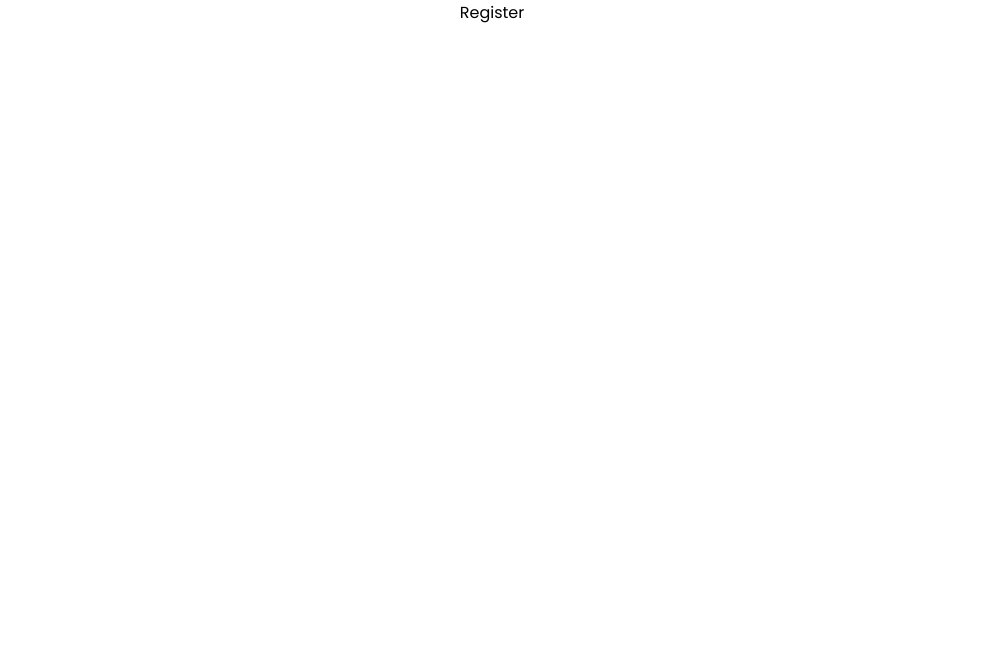
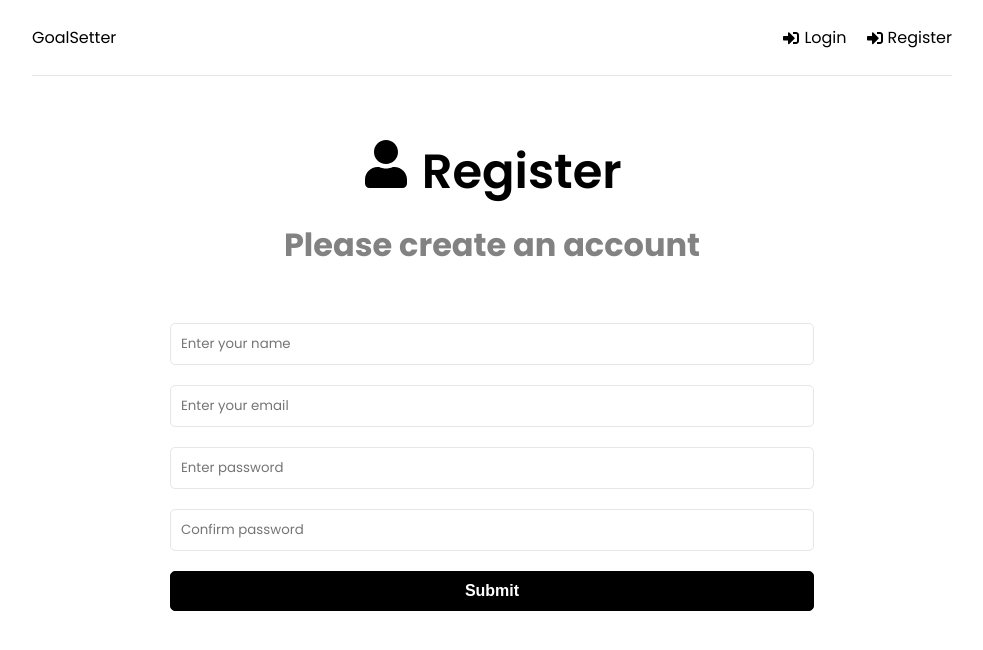
Before and after one commit to AndrewHuntington/demo-mern-app, a React (Create React App) app in the folder frontend/: page /register in a window 1280 px wide. Shown: the top 650 px of the page, without its empty margins (148-1131 px from the left). Built offline with nearby package versions, Linux system fonts and the light colour scheme.

Commit message:
Create fill out Login and Register pages. Add Header to App.js

```diff
--- a/frontend/src/App.js
+++ b/frontend/src/App.js
@@ -2,12 +2,14 @@
 import Dashboard from "./pages/Dashboard";
 import Login from "./pages/Login";
 import Register from "./pages/Register";
+import Header from "./components/Header";
 
 function App() {
   return (
     <>
       <Router>
         <div className="container">
+          <Header />
           <Routes>
             <Route path="/" element={<Dashboard />} />
             <Route path="/login" element={<Login />} />
--- a/frontend/src/pages/Login.jsx
+++ b/frontend/src/pages/Login.jsx
@@ -1,4 +1,66 @@
+import { useState, useEffect } from "react";
+import { FaSignInAlt } from "react-icons/fa";
+
 function Login() {
-  return <div>Login</div>;
+  const [formData, setFormData] = useState({
+    email: "",
+    password: "",
+  });
+
+  const { email, password } = formData;
+
+  const onChange = (e) => {
+    setFormData((prevState) => ({
+      ...prevState,
+      [e.target.name]: e.target.value,
+    }));
+  };
+
+  const onSubmit = (e) => {
+    e.preventDefault();
+  };
+
+  return (
+    <>
+      <section className="heading">
+        <h1>
+          <FaSignInAlt /> Login
+        </h1>
+        <p>Login and start setting goals</p>
+      </section>
+
+      <section className="form">
+        <form onSubmit={onSubmit}>
+          <div className="form-group">
+            <input
+              type="email"
+              className="form-control"
+              id="email"
+              name="email"
+              value={email}
+              placeholder="Enter your email"
+              onChange={onChange}
+            />
+          </div>
+          <div className="form-group">
+            <input
+              type="password"
+              className="form-control"
+              id="password"
+              name="password"
+              value={password}
+              placeholder="Enter password"
+              onChange={onChange}
+            />
+          </div>
+          <div className="form-group">
+            <button type="submit" className="btn btn-block">
+              Submit
+            </button>
+          </div>
+        </form>
+      </section>
+    </>
+  );
 }
 export default Login;
--- a/frontend/src/pages/Register.jsx
+++ b/frontend/src/pages/Register.jsx
@@ -1,4 +1,90 @@
+import { useState, useEffect } from "react";
+import { FaUser } from "react-icons/fa";
+
 function Register() {
-  return <div>Register</div>;
+  const [formData, setFormData] = useState({
+    name: "",
+    email: "",
+    password: "",
+    password2: "",
+  });
+
+  const { name, email, password, password2 } = formData;
+
+  const onChange = (e) => {
+    setFormData((prevState) => ({
+      ...prevState,
+      [e.target.name]: e.target.value,
+    }));
+  };
+
+  const onSubmit = (e) => {
+    e.preventDefault();
+  };
+
+  return (
+    <>
+      <section className="heading">
+        <h1>
+          <FaUser /> Register
+        </h1>
+        <p>Please create an account</p>
+      </section>
+
+      <section className="form">
+        <form onSubmit={onSubmit}>
+          <div className="form-group">
+            <input
+              type="text"
+              className="form-control"
+              id="name"
+              name="name"
+              value={name}
+              placeholder="Enter your name"
+              onChange={onChange}
+            />
+          </div>
+          <div className="form-group">
+            <input
+              type="email"
+              className="form-control"
+              id="email"
+              name="email"
+              value={email}
+              placeholder="Enter your email"
+              onChange={onChange}
+            />
+          </div>
+          <div className="form-group">
+            <input
+              type="password"
+              className="form-control"
+              id="password"
+              name="password"
+              value={password}
+              placeholder="Enter password"
+              onChange={onChange}
+            />
+          </div>
+          <div className="form-group">
+            <input
+              type="password"
+              className="form-control"
+              id="password2"
+              name="password2"
+              value={password2}
+              placeholder="Confirm password"
+              onChange={onChange}
+            />
+          </div>
+          <div className="form-group">
+            <button type="submit" className="btn btn-block">
+              Submit
+            </button>
+          </div>
+        </form>
+      </section>
+    </>
+  );
 }
 export default Register;
```
